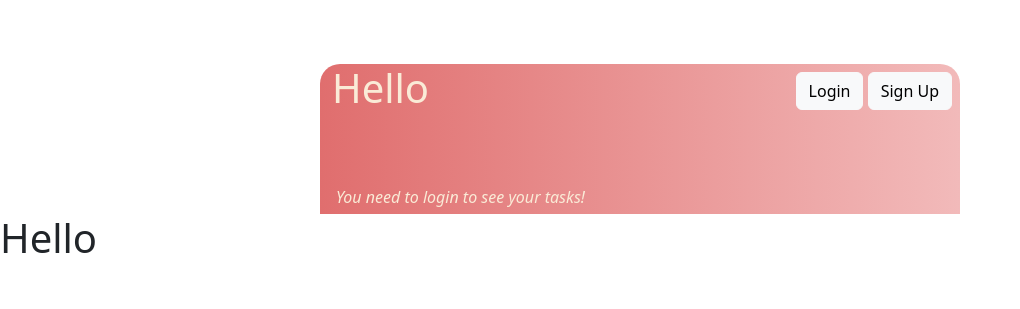
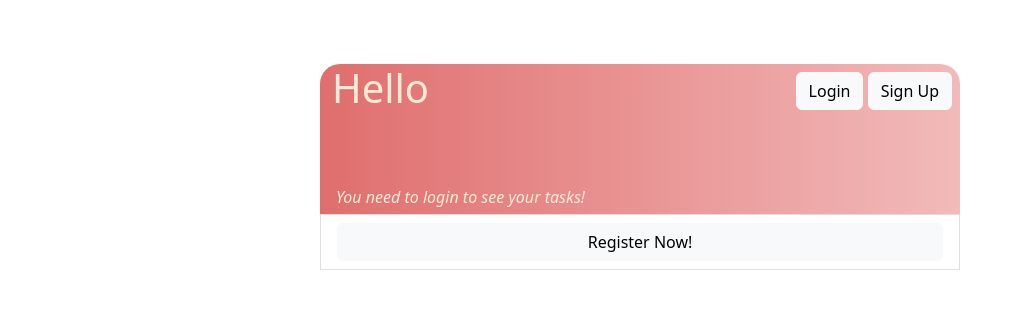
Before and after one commit to Xanya/todo_app, a Django app: page / in a window 1280 px wide. Shown: the top 309 px of the page, without its empty margins (0-1020 px from the left). Run offline with Django 4.2, Linux system fonts and the light colour scheme; some libraries are stand-ins or nearby versions.

Commit message:
added button

```diff
--- a/base/templates/base/home.html
+++ b/base/templates/base/home.html
@@ -84,7 +84,11 @@
             {% endfor %}
         </div>
     {% else %}
-        <h1>Hello</h1>
+        <div class="list-groupe center">
+            <div class="list-group-item list-group-item-action">
+                <a class="btn btn-light" style="text-align: center; margin: auto; display: flow-root;" href="{% url 'register' %}" role="button">Register Now!</a>
+            </div>
+        </div>
     {% endif %}
     <br>
 {% endblock %}
```
